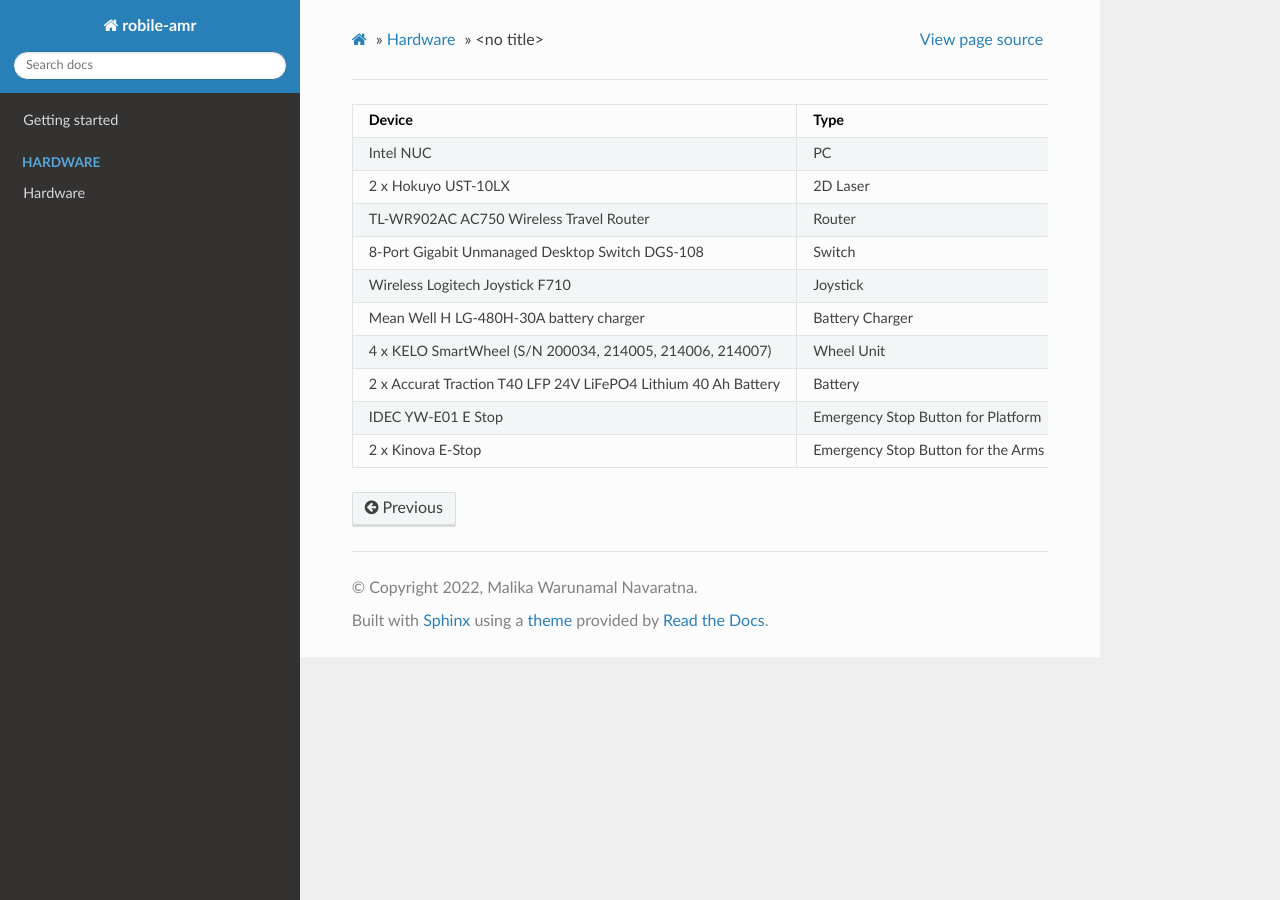
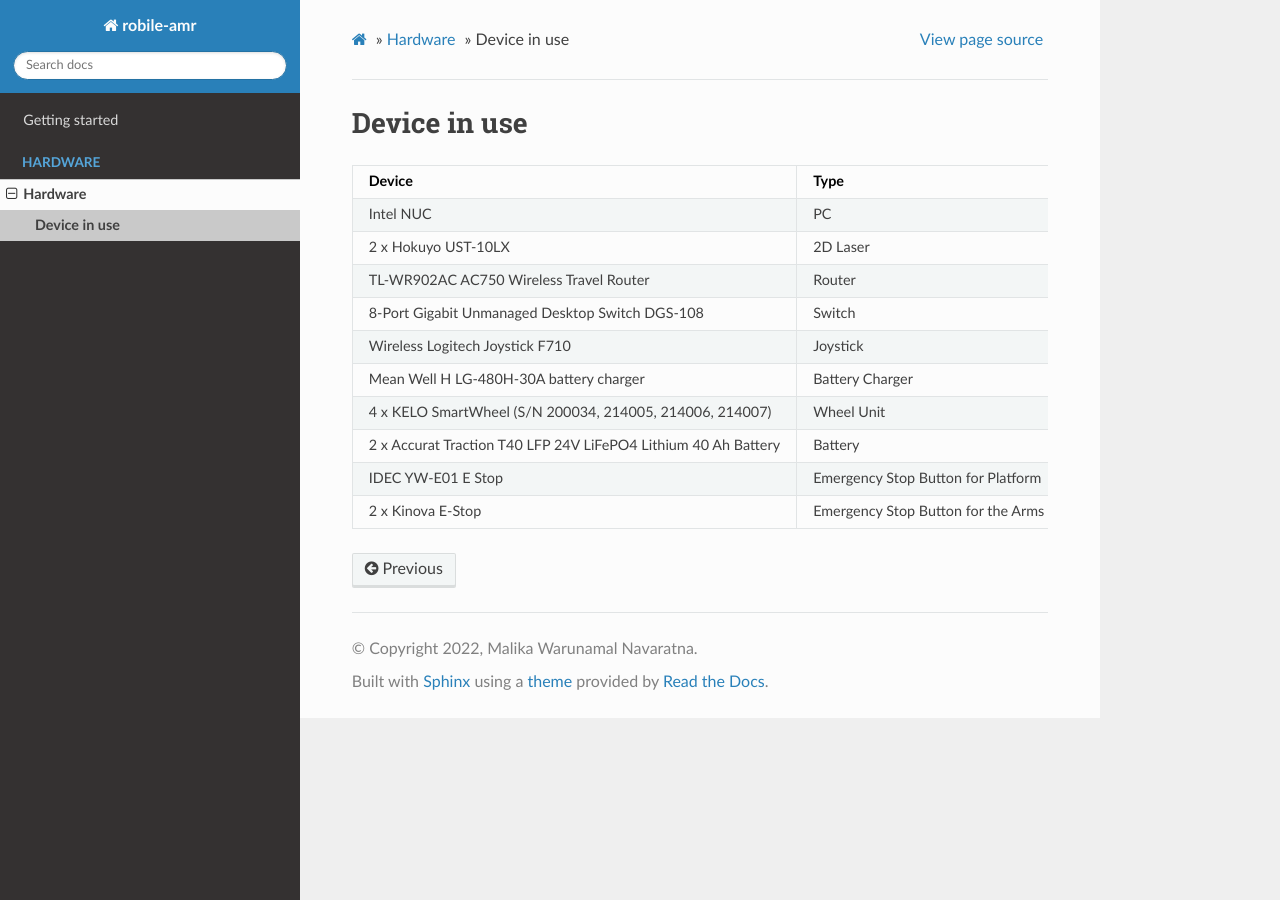
Before and after one commit to HBRS-AMR/Robile, a Sphinx documentation site: the page built from docs/source/Hardware/architecture.rst, in a window 1280 px wide. Built offline with Sphinx 7.4.7 and the Read the Docs theme 2.0.0, drawn with Linux system fonts in a browser that asks for light colours; pages that are not in the unit, such as notebooks, are missing from menus.

Commit message:
fixd docs issue

```diff
--- a/docs/source/Hardware/architecture.rst
+++ b/docs/source/Hardware/architecture.rst
@@ -1,4 +1,7 @@
 .. _architecture:
+
+Device in use
+============
 +-------------+-------------+-------------+-------------+-------------+
 | Device      | Type        | Sp          | Label       | Comments    |
 |             |             | ecification |             |             |
```
